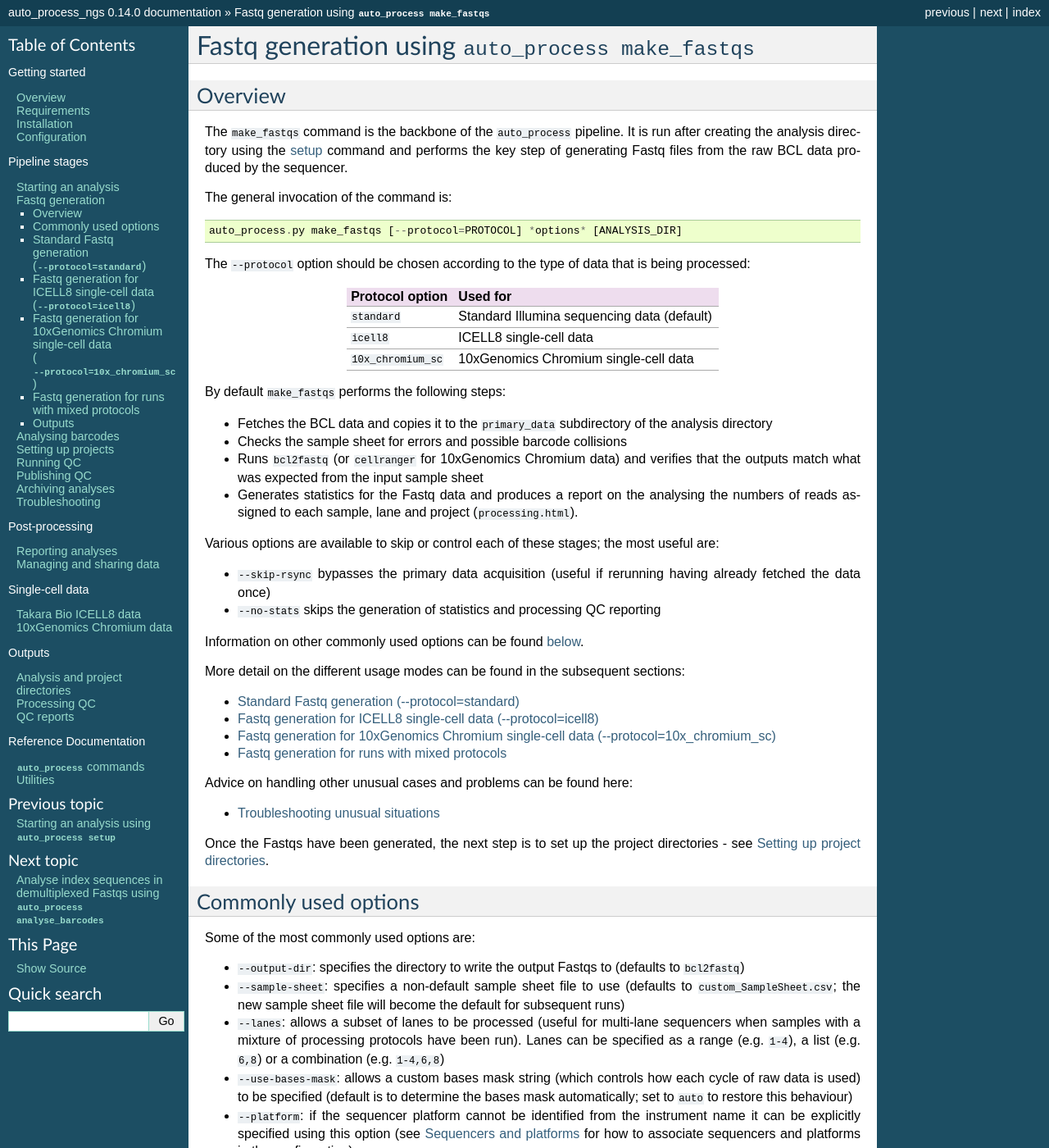
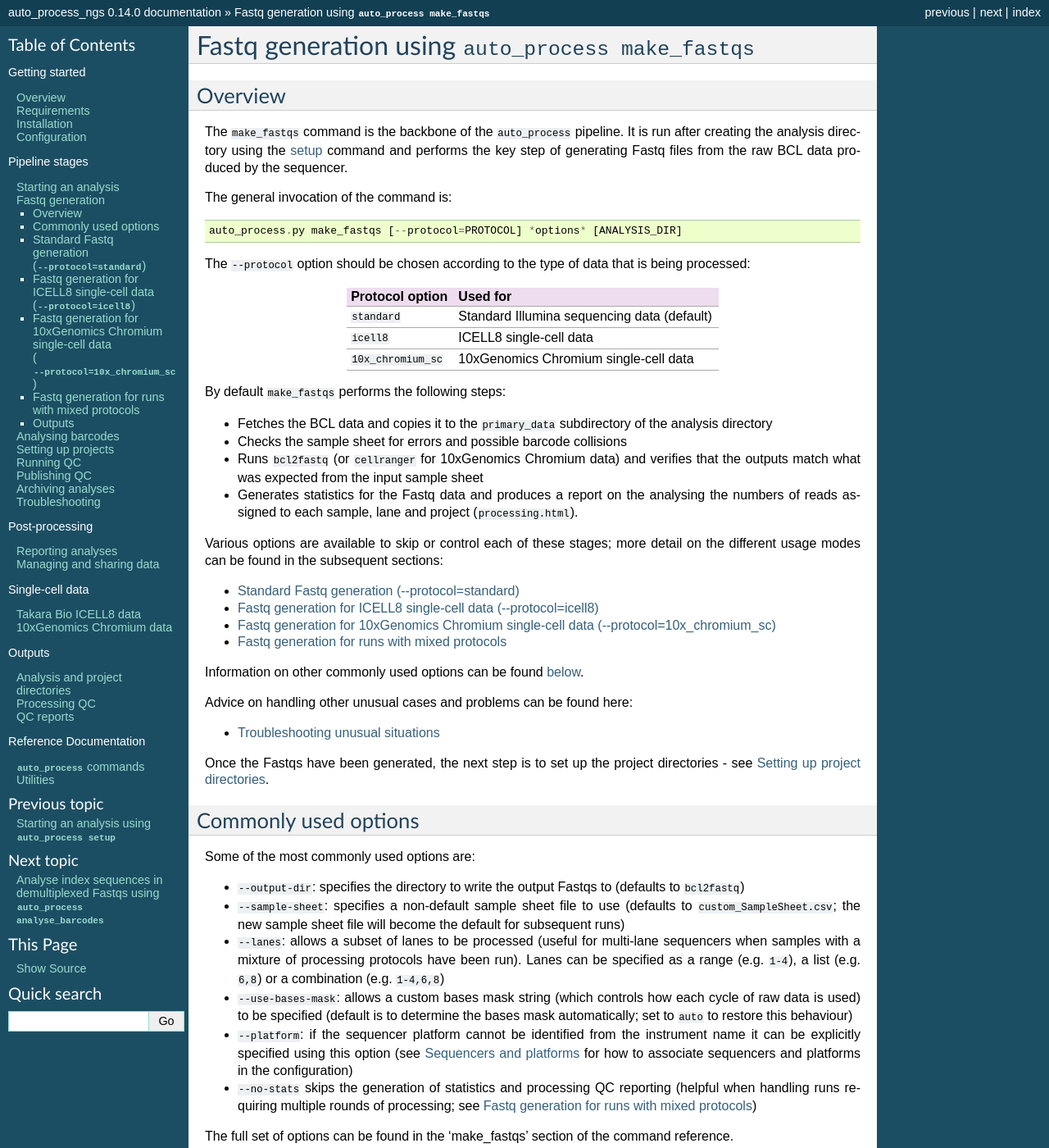
Before and after one commit to fls-bioinformatics-core/auto_process_ngs, a Sphinx documentation site: the page built from docs/source/using/make_fastqs.rst, in a window 1280 px wide and 1400 px high. Shown: the whole window at 82% size. Built offline with Sphinx 7.4.7, drawn with Linux system fonts in a browser that asks for light colours; pages that are not in the unit, such as notebooks, are missing from menus; some of the changed text lies outside the part shown.

Commit message:
Update documentation for 'make_fastqs' to remove --skip-rsync option.

```diff
--- a/docs/source/using/make_fastqs.rst
+++ b/docs/source/using/make_fastqs.rst
@@ -40,22 +40,16 @@ By default ``make_fastqs`` performs the following steps:
   project (``processing.html``).
 
 Various options are available to skip or control each of these stages;
-the most useful are:
-
-* ``--skip-rsync`` bypasses the primary data acquisition (useful if
-  rerunning having already fetched the data once)
-* ``--no-stats`` skips the generation of statistics and processing QC
-  reporting
-
-Information on other commonly used options can be found :ref:`below <make_fastqs-commonly-used-options>`.
-
-More detail on the different usage modes can be found in the
+more detail on the different usage modes can be found in the
 subsequent sections:
 
 * :ref:`make_fastqs-standard-protocol`
 * :ref:`make_fastqs-icell8-protocol`
 * :ref:`make_fastqs-10x_chromium_sc-protocol`
 * :ref:`make_fastqs-mixed-protocols`
+
+Information on other commonly used options can be found
+:ref:`below <make_fastqs-commonly-used-options>`.
 
 Advice on handling other unusual cases and problems can be found
 here:
@@ -91,6 +85,9 @@ Some of the most commonly used options are:
   from the instrument name it can be explicitly specified using
   this option (see :ref:`config_sequencer_platforms` for how to
   associate sequencers and platforms in the configuration)
+* ``--no-stats`` skips the generation of statistics and processing
+  QC reporting (helpful when handling runs requiring multiple
+  rounds of processing; see :ref:`make_fastqs-mixed-protocols`)
 
 The full set of options can be found in the
 :ref:`'make_fastqs' section of the command reference <commands_make_fastqs>`.
@@ -227,7 +224,6 @@ samples in lanes 5 and 6 had different barcode lengths:
             --lanes=5-6 \
             --output-dir=bcl2fastq.L56 \
             --use-bases-mask=auto \
-            --skip-rsync \
 	    --no-stats
 
 Alternatively if the data in these lanes were 10xGenomics
@@ -240,11 +236,7 @@ Chromium single cell data:
 	    --protocol=10x_chromium_sc \
             --output-dir=bcl2fastq.L56 \
             --use-bases-mask=auto \
-            --skip-rsync \
 	    --no-stats
-
-(Using ``--skip-rsync`` means that the processing doesn't try
-to fetch the raw data again.)
 
 The outputs from each subset of lanes can be merged into a
 single output directory using the ``merge_fastq_dirs`` command.
```
